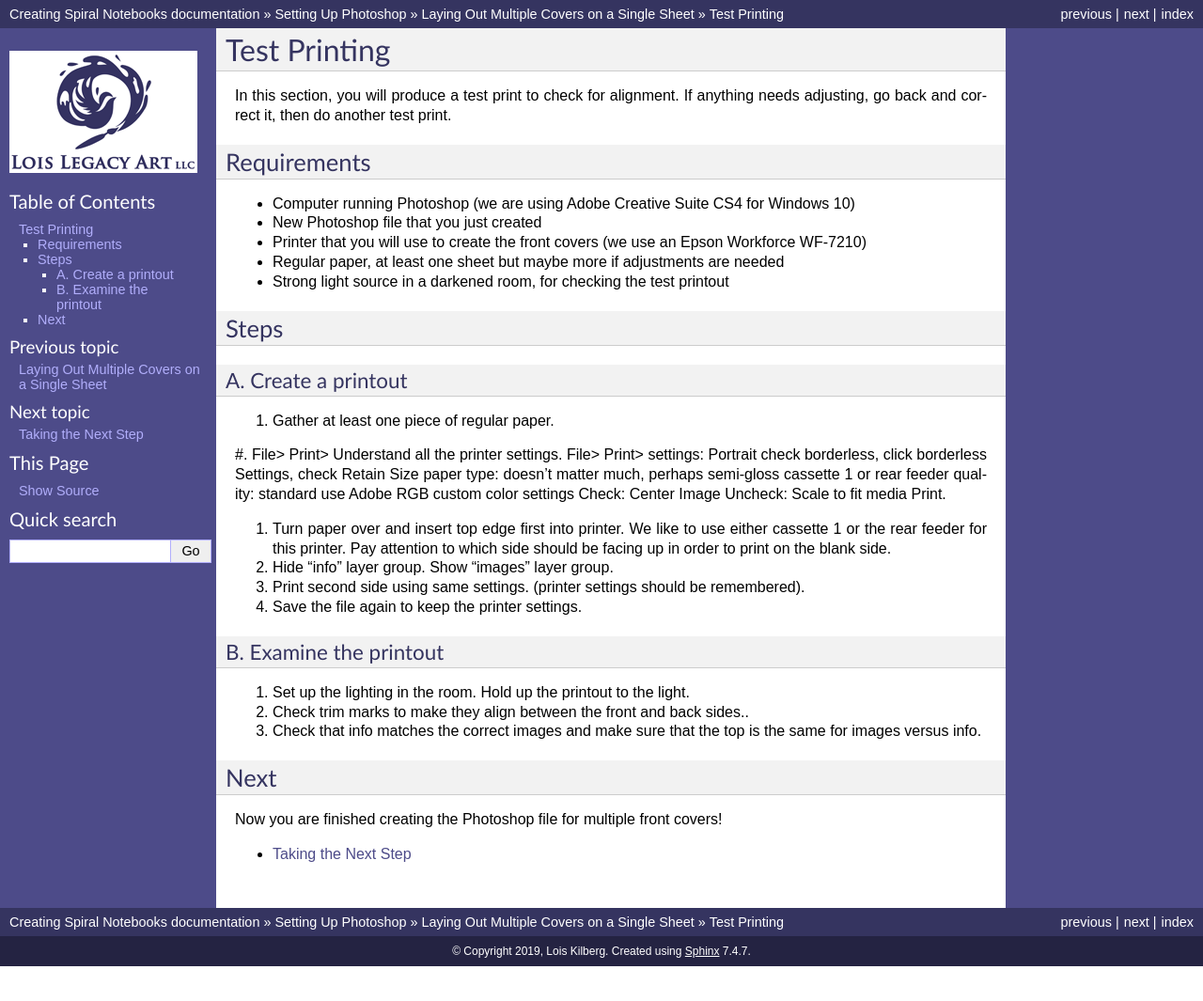
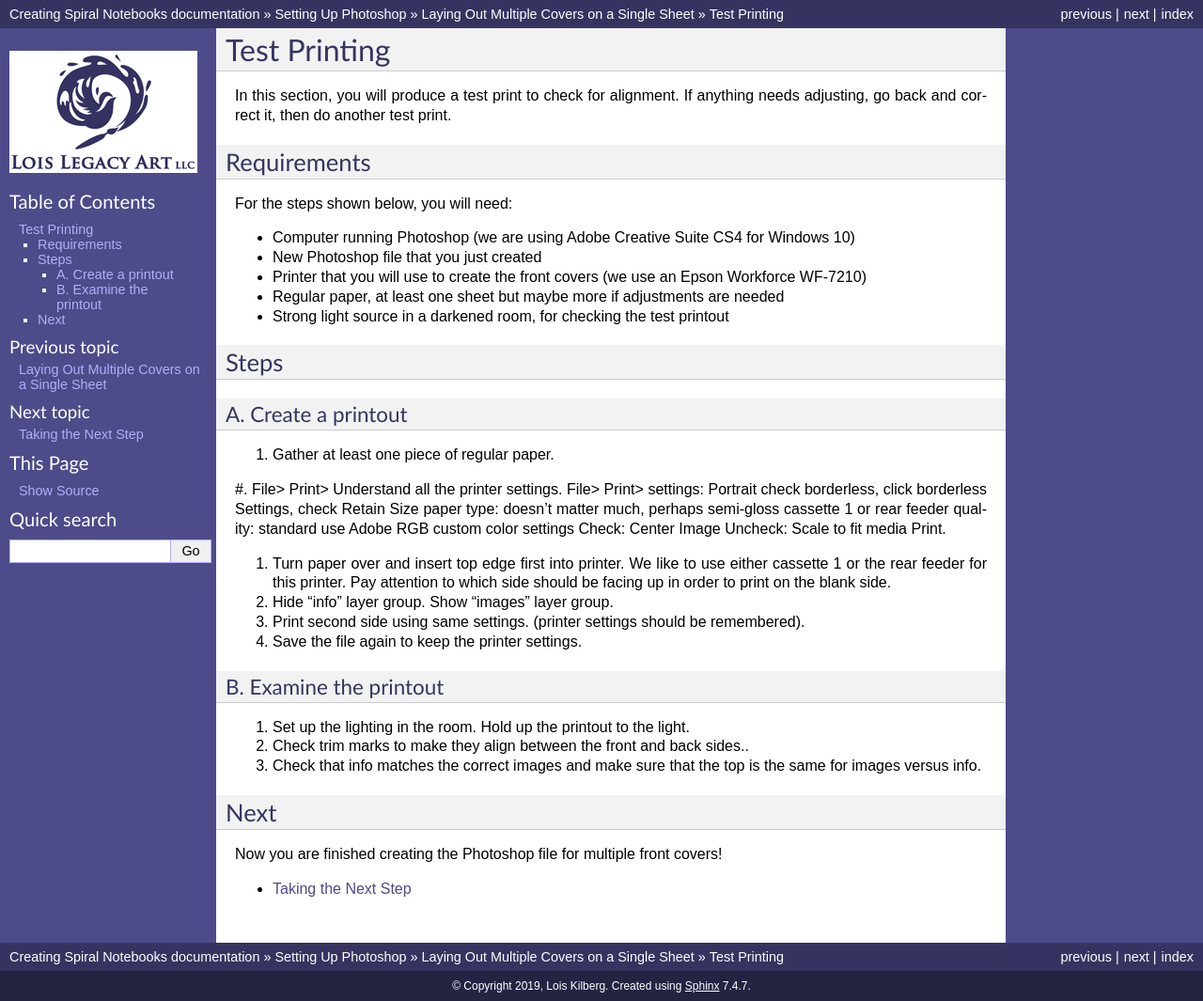
Before and after one commit to loiskilberg/FinalProject, a Sphinx documentation site: the page built from source/03_testPrinting.rst, in a window 1280 px wide. Shown: the whole page at 94% size. Built offline with Sphinx 7.4.7, drawn with Linux system fonts in a browser that asks for light colours; before the commit the page ends 1028 px from its top, so only the background shows below that.

Commit message:
add wording

```diff
--- a/source/03_testPrinting.rst
+++ b/source/03_testPrinting.rst
@@ -7,6 +7,8 @@
 
 Requirements
 ============
+
+For the steps shown below, you will need:
 
 * Computer running Photoshop (we are using Adobe Creative Suite CS4 for Windows 10)
 * New Photoshop file that you just created
```
